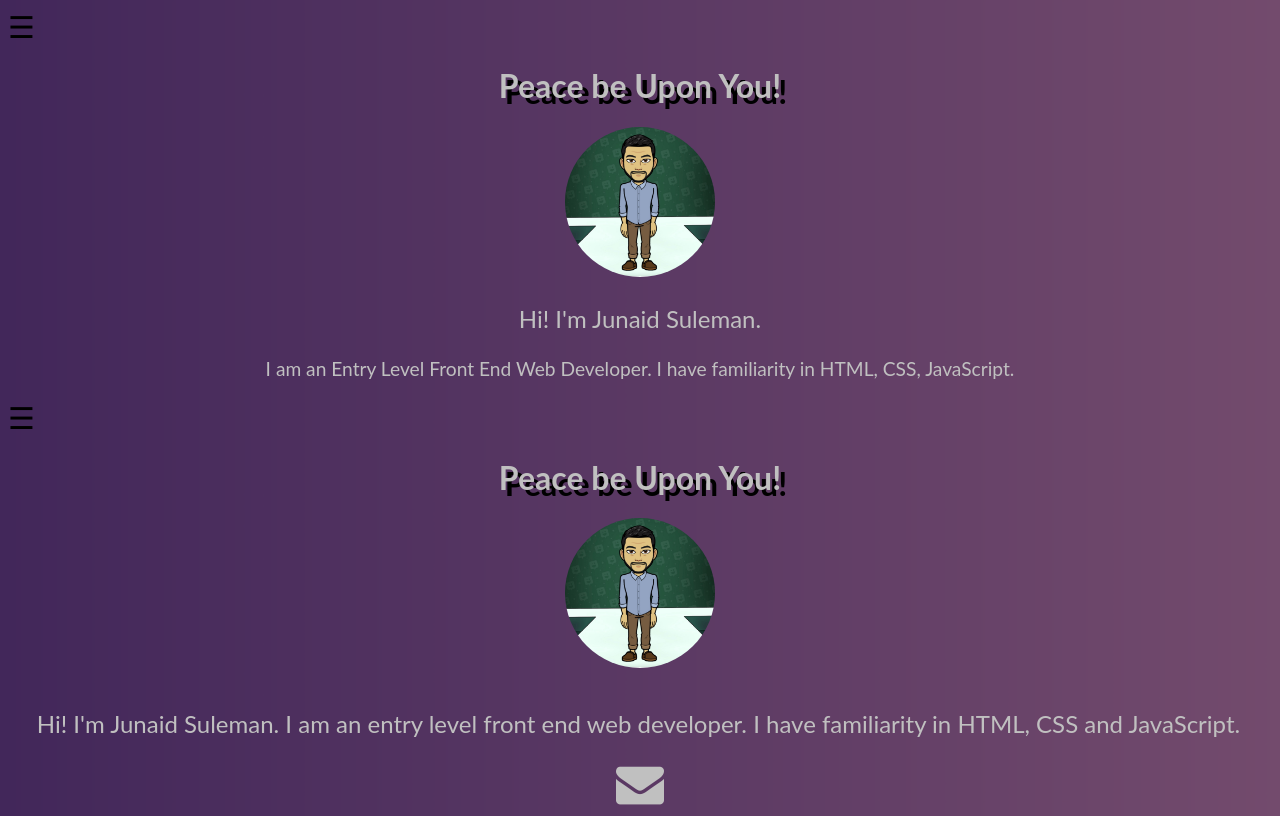
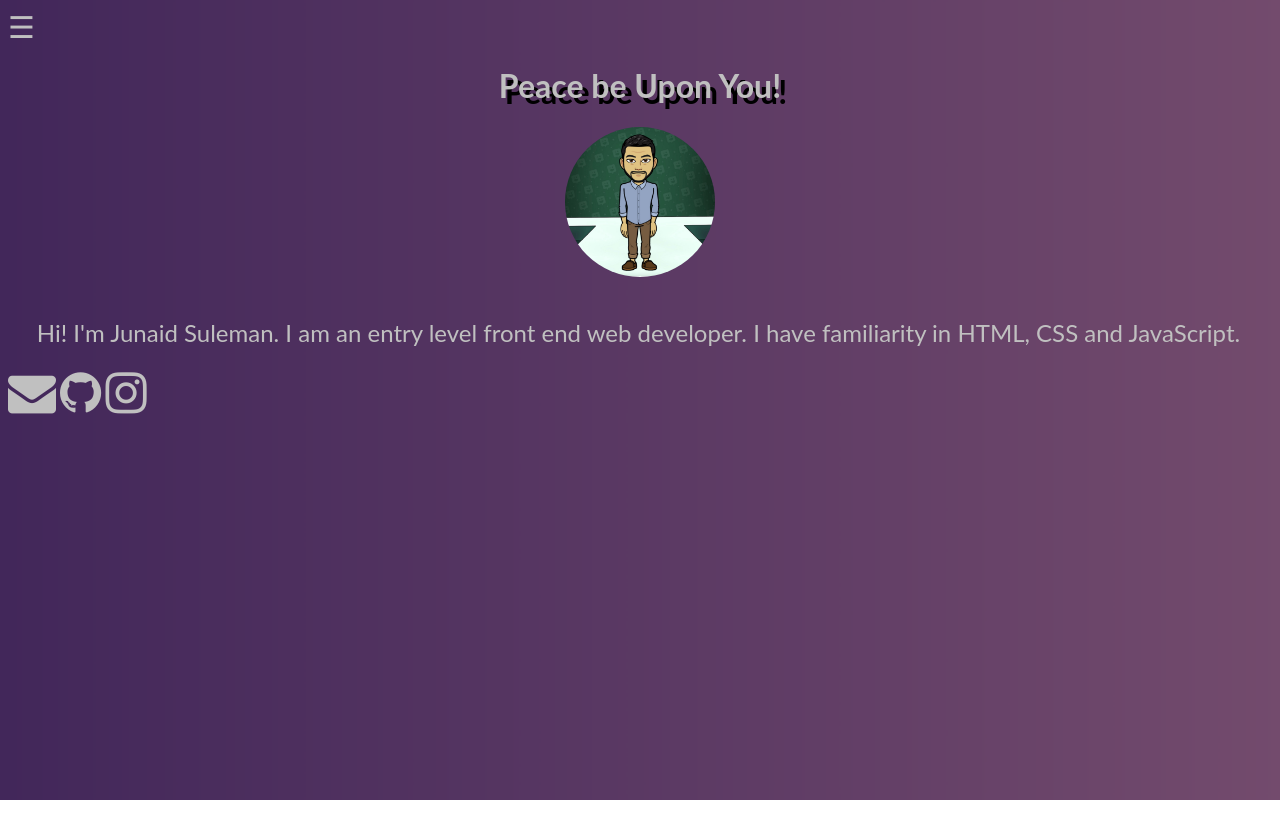
Before and after one commit to coyote65/portfolio, a plain HTML site: page index.html in a window 1280 px wide. Drawn offline with Linux system fonts and the light colour scheme.

Commit message:
Update index.html

```diff
--- a/index.html
+++ b/index.html
@@ -1,43 +1,4 @@
 <!DOCTYPE html>
-<html>
-<head>
-<meta charset="UTF-8"/>
-<meta name="viewport" content="width-device-width, initial-scale=1">
-<title>Home</title>
-
-<link rel="stylesheet" text="text/css" href="test.css">
-
-</head>
-
-<body>
-<div id="mySidenav" class="sidenav">
-  <a href="javascript:void(0)" class="closebtn" onclick="closeNav()">&times;</a>
-  <a href="IceCream.html">Ice Cream</a>
-  <a href="projects.html">Projects</a>
-  <a href="#">Contact</a>
-</div>
-
-<div id="main">
- <span style="font-size:30px;cursor:pointer" onclick="openNav()">&#9776;</span>
-</div>
-
-	<h1 style="color:silver; text-align:center; ">Peace be Upon You!</h1>
-	<center><img src="Moji.jpg" width="150" height="150" ></center>
-	<p style="color:silver; text-align:center; font-size:150%;"> Hi! I'm Junaid Suleman.</p>
-	<p style="color:silver; text-align:center; font-size:120%;">I am an Entry Level Front End Web Developer. I have familiarity in HTML, CSS, JavaScript.</p>
-
-
-<script>
-function openNav() {
-    document.getElementById("mySidenav").style.width = "100%";
-}
-
-function closeNav() {
-    document.getElementById("mySidenav").style.width = "0";
-}
-</script>
-</body>
-</html><!DOCTYPE html>
 <html>
 <head>
 <meta charset="UTF-8"/>
@@ -55,7 +16,7 @@ function closeNav() {
 </div>
 
 <div id="main">
- <span style="font-size:30px;cursor:pointer" onclick="openNav()">&#9776;</span>
+ <span style="font-size:30px;cursor:pointer; color:silver" onclick="openNav()">&#9776;</span>
 </div>
 	<h1 style="color:silver; text-align:center; ">Peace be Upon You!</h1>
 	<center><img src="Moji.jpg" width="150" height="150" ></center>
@@ -68,7 +29,11 @@ function closeNav() {
 	</div>
 	<br/>
 
-	<center><a href="mailto:jsuleman@live.com"><i class="fa fa-envelope" style="font-size:48px; color:silver"></a></i></center>
+	<div class="logo">
+	<a href="mailto:jsuleman@live.com"><i class="fa fa-envelope" style="font-size:48px; color:silver"></a></i>
+	<a href="https://github.com/coyote65/portfolio"><i class="fa fa-github" style="font-size:48px; color:silver"></a></i>
+	<a href=""><i class="fa fa-instagram" style="font-size:48px; color:silver"></a></i>
+	</div>
 
 <script>
 function openNav() {
```
